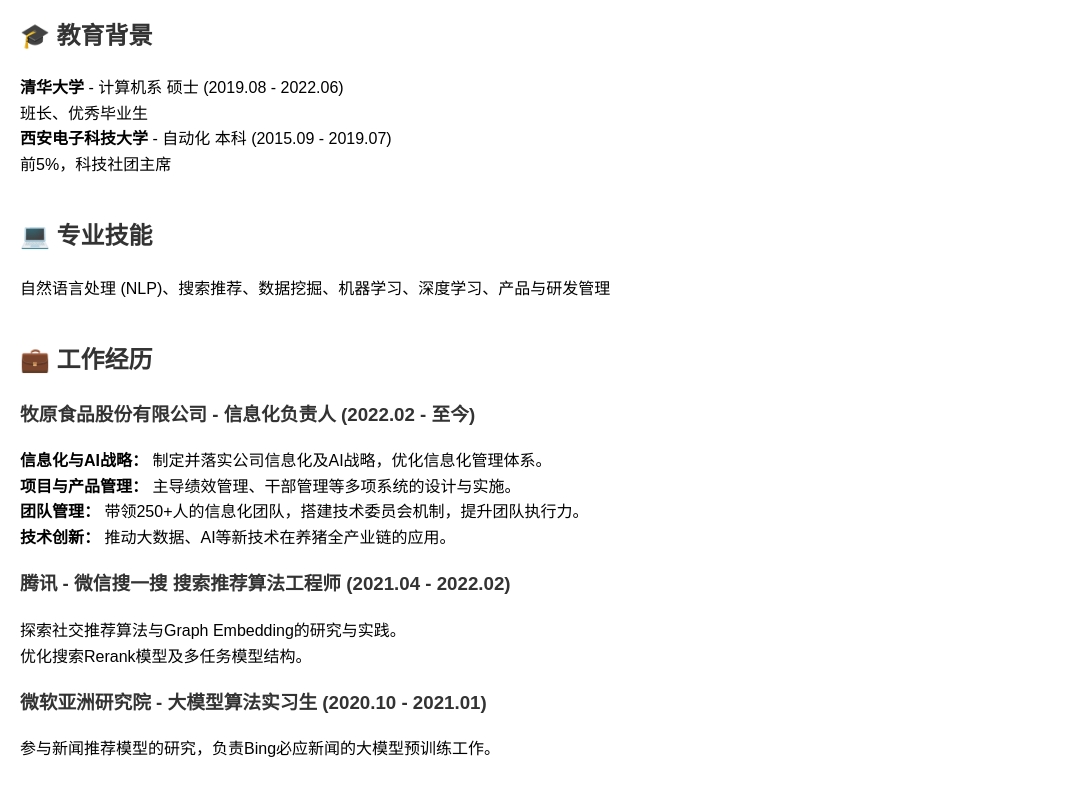
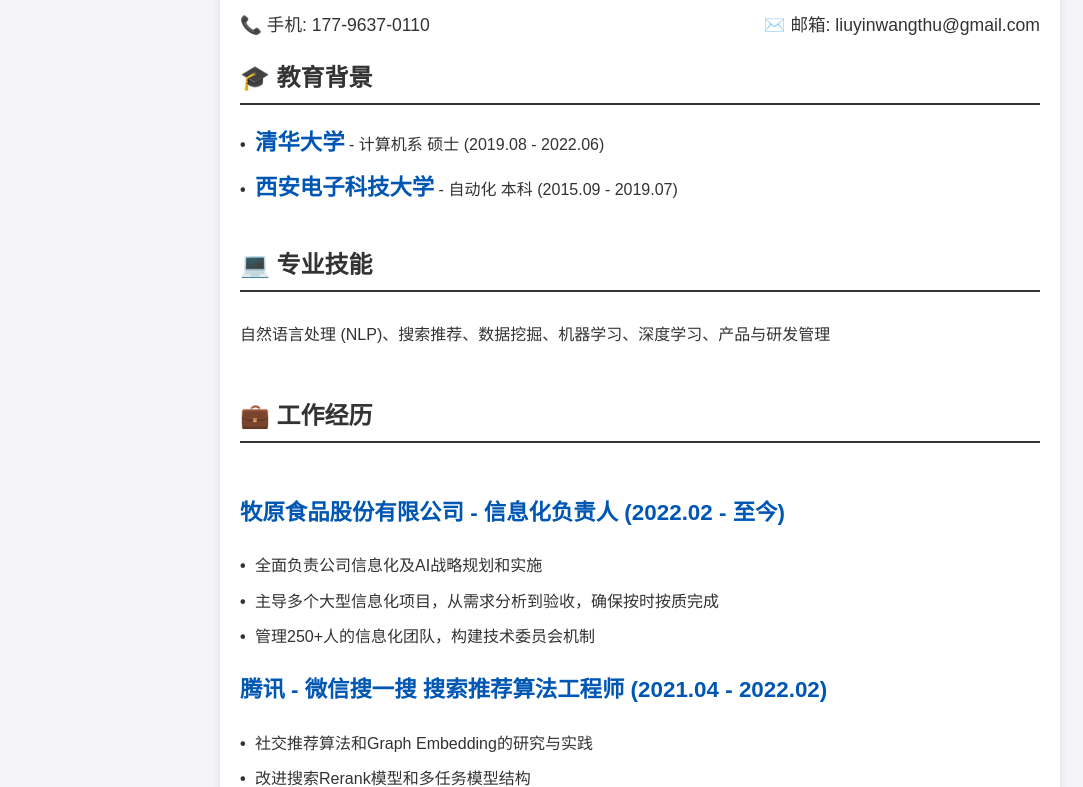
Before and after one commit to ly-wang19/liuyinwang.github.io, a plain HTML site: page index.html in a window 1280 px wide. Shown: the part 123-910 px from the top of the page, without its empty margins (0-1083 px from the left). Drawn offline with Linux system fonts and the light colour scheme.

Commit message:
Update index.html
优化样式

```diff
--- a/index.html
+++ b/index.html
@@ -3,64 +3,128 @@
 <head>
   <meta charset="UTF-8">
   <meta name="viewport" content="width=device-width, initial-scale=1.0">
-  <title>王刘鄞成果简介</title>
+  <title>王刘鄞的简历</title>
+  <link rel="stylesheet" href="https://cdnjs.cloudflare.com/ajax/libs/font-awesome/6.0.0-beta3/css/all.min.css">
   <style>
-    body { font-family: Arial, sans-serif; line-height: 1.6; margin: 20px; }
-    h1, h2, h3 { color: #333; }
-    ul { list-style-type: none; padding: 0; }
-    .contact-info { margin-bottom: 20px; }
-    .section { margin-bottom: 40px; }
+    body {
+      font-family: Arial, sans-serif;
+      line-height: 1.6;
+      background-color: #f4f4f9;
+      color: #333;
+      margin: 0;
+      padding: 0;
+    }
+    .container {
+      max-width: 800px;
+      margin: 20px auto;
+      padding: 20px;
+      background: #fff;
+      box-shadow: 0 4px 8px rgba(0, 0, 0, 0.1);
+    }
+    h1, h2, h3 {
+      color: #333;
+      font-weight: 600;
+    }
+    .contact-info {
+      display: flex;
+      justify-content: space-between;
+      align-items: center;
+      font-size: 1.1em;
+      margin-bottom: 20px;
+    }
+    .contact-info a {
+      color: #333;
+      text-decoration: none;
+      font-weight: 500;
+    }
+    .contact-info a:hover {
+      text-decoration: underline;
+    }
+    .section {
+      margin-bottom: 40px;
+    }
+    .section h2 {
+      border-bottom: 2px solid #333;
+      padding-bottom: 5px;
+      margin-bottom: 20px;
+    }
+    ul {
+      list-style: none;
+      padding: 0;
+    }
+    ul li {
+      margin-bottom: 10px;
+    }
+    .section ul li::before {
+      content: "• ";
+      color: #333;
+      font-weight: bold;
+      margin-right: 5px;
+    }
+    .section-content {
+      padding: 10px 0;
+    }
+    .section-title {
+      font-size: 1.4em;
+      color: #0056b3;
+      font-weight: bold;
+    }
   </style>
 </head>
 <body>
 
+  <div class="container">
+    <header>
       <h1>王刘鄞</h1>
       <div class="contact-info">
-    <p>✉️ 邮箱: <a href="mailto:liuyinwangthu@gmail.com">liuyinwangthu@gmail.com</a></p>
+        <div>📞 手机: 177-9637-0110</div>
+        <div>✉️ 邮箱: <a href="mailto:liuyinwangthu@gmail.com">liuyinwangthu@gmail.com</a></div>
       </div>
+    </header>
 
     <div class="section">
       <h2>🎓 教育背景</h2>
       <ul>
-      <li><strong>清华大学</strong> - 计算机系 硕士 (2019.08 - 2022.06) <br> 班长、优秀毕业生</li>
-      <li><strong>西安电子科技大学</strong> - 自动化 本科 (2015.09 - 2019.07) <br> 前5%，科技社团主席</li>
+        <li><span class="section-title">清华大学</span> - 计算机系 硕士 (2019.08 - 2022.06)</li>
+        <li><span class="section-title">西安电子科技大学</span> - 自动化 本科 (2015.09 - 2019.07)</li>
       </ul>
     </div>
 
     <div class="section">
       <h2>💻 专业技能</h2>
-    <p>自然语言处理 (NLP)、搜索推荐、数据挖掘、机器学习、深度学习、产品与研发管理</p>
+      <div class="section-content">
+        自然语言处理 (NLP)、搜索推荐、数据挖掘、机器学习、深度学习、产品与研发管理
+      </div>
     </div>
 
     <div class="section">
       <h2>💼 工作经历</h2>
-
-    <h3>牧原食品股份有限公司 - 信息化负责人 (2022.02 - 至今)</h3>
+      <div class="section-content">
+        <h3 class="section-title">牧原食品股份有限公司 - 信息化负责人 (2022.02 - 至今)</h3>
         <ul>
-      <li><strong>信息化与AI战略：</strong> 制定并落实公司信息化及AI战略，优化信息化管理体系。</li>
-      <li><strong>项目与产品管理：</strong> 主导绩效管理、干部管理等多项系统的设计与实施。</li>
-      <li><strong>团队管理：</strong> 带领250+人的信息化团队，搭建技术委员会机制，提升团队执行力。</li>
-      <li><strong>技术创新：</strong> 推动大数据、AI等新技术在养猪全产业链的应用。</li>
+          <li>全面负责公司信息化及AI战略规划和实施</li>
+          <li>主导多个大型信息化项目，从需求分析到验收，确保按时按质完成</li>
+          <li>管理250+人的信息化团队，构建技术委员会机制</li>
         </ul>
 
-    <h3>腾讯 - 微信搜一搜 搜索推荐算法工程师 (2021.04 - 2022.02)</h3>
+        <h3 class="section-title">腾讯 - 微信搜一搜 搜索推荐算法工程师 (2021.04 - 2022.02)</h3>
         <ul>
-      <li>探索社交推荐算法与Graph Embedding的研究与实践。</li>
-      <li>优化搜索Rerank模型及多任务模型结构。</li>
+          <li>社交推荐算法和Graph Embedding的研究与实践</li>
+          <li>改进搜索Rerank模型和多任务模型结构</li>
         </ul>
 
-    <h3>微软亚洲研究院 - 大模型算法实习生 (2020.10 - 2021.01)</h3>
+        <h3 class="section-title">微软亚洲研究院 - 大模型算法实习生 (2020.10 - 2021.01)</h3>
         <ul>
-      <li>参与新闻推荐模型的研究，负责Bing必应新闻的大模型预训练工作。</li>
+          <li>负责Bing必应新闻的推荐模型及大模型预训练工作</li>
         </ul>
+      </div>
     </div>
 
     <div class="section">
       <h2>📜 论文与专利</h2>
       <ul>
-      <li>Liuyin Wang, Zihan Xu, et al. "Answer-driven Deep Question Generation based on Reinforcement Learning." <em>COLING 2020</em>.</li>
-      <li>L. Wang, D. Sheng, et al. "Question Generation via Multi-stage Answers Editing Network." <em>IJCNN 2021</em>.</li>
-      <!-- 添加更多论文或专利 -->
+        <li>Liuyin Wang, Zihan Xu, et al. "Answer-driven Deep Question Generation based on Reinforcement Learning." <em>COLING 2020</em></li>
+        <li>L. Wang, D. Sheng, et al. "Question Generation via Multi-stage Answers Editing Network." <em>IJCNN 2021</em></li>
       </ul>
     </div>
 
@@ -69,7 +133,6 @@
       <ul>
         <li>2018年 国家奖学金，2019年 清华大学优秀毕业生</li>
         <li>2017年 全国大学生电子设计大赛 全国二等奖</li>
-      <!-- 添加更多奖项 -->
       </ul>
     </div>
 
@@ -78,8 +141,8 @@
       <ul>
         <li>2021年 腾讯犀牛鸟精英人才培养计划 - 搜索中的用户点击行为探索</li>
         <li>2018年 大学生创新项目 - 基于北斗定位的仿生两栖勘测蛇</li>
-      <!-- 添加更多项目 -->
       </ul>
+    </div>
   </div>
 
 </body>
```
Lines whose indentation alone changed are shown as unchanged.
